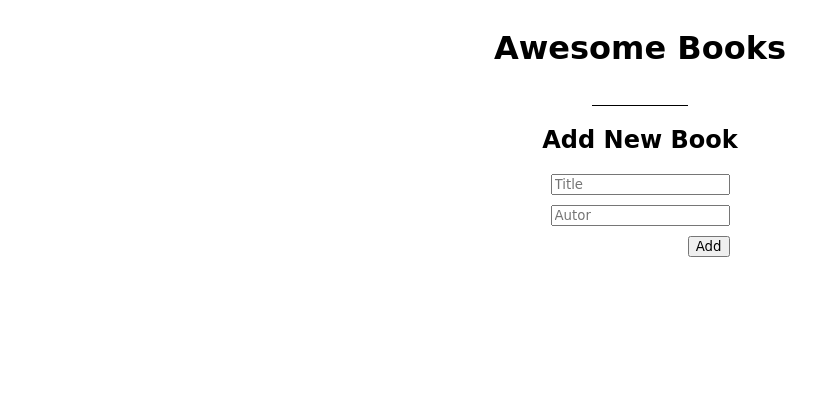
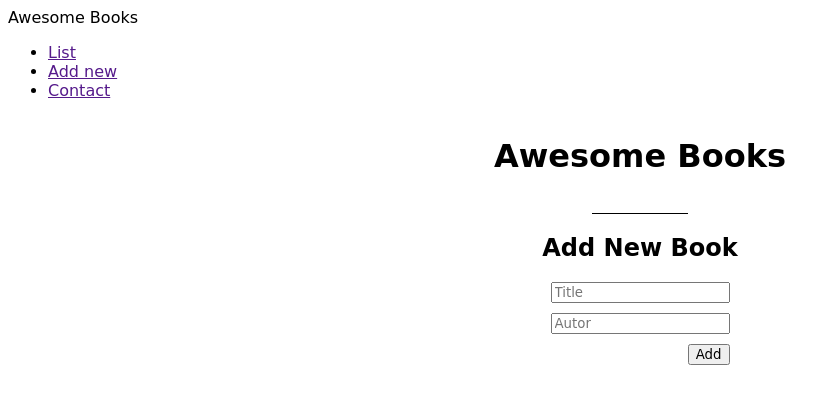
Before and after one commit to cvalencia1991/Awesome-Books, a website: page index.html in a window 1280 px wide. Shown: the whole page, without its empty margins (0-840 px from the left). Drawn offline with Linux system fonts and the light colour scheme.

Commit message:
add navigation content
Signed-off-by: RodChak <97179349+RodChak@users.noreply.github.com>

```diff
--- a/index.html
+++ b/index.html
@@ -8,6 +8,14 @@
     <title>Awesomebooks</title>
 </head>
 <body>
+<nav id = "navigation">
+    <div class="logo">Awesome Books</div>
+    <ul class = "nav-links">
+        <li id="list"> <a href="">List</a></li>
+        <li> <a href="">Add new</a></li>
+        <li> <a href="">Contact</a></li>
+    </ul>
+</nav>
 <div class="container">
     <div class="card">
         <h1> Awesome Books</h1>
@@ -15,9 +23,9 @@
     <div class="stylecard" id="statusbooks">
 
     </div>
-    <div class="styleheaderform">
+    <div  class="styleheaderform">
         <div class="line"></div>
-        <h2 class="styletittleform">Add New Book</h2>
+        <h2 id="styleheader" class="styletittleform">Add New Book</h2>
 
     </div>
     <div id="cardboook">
```
